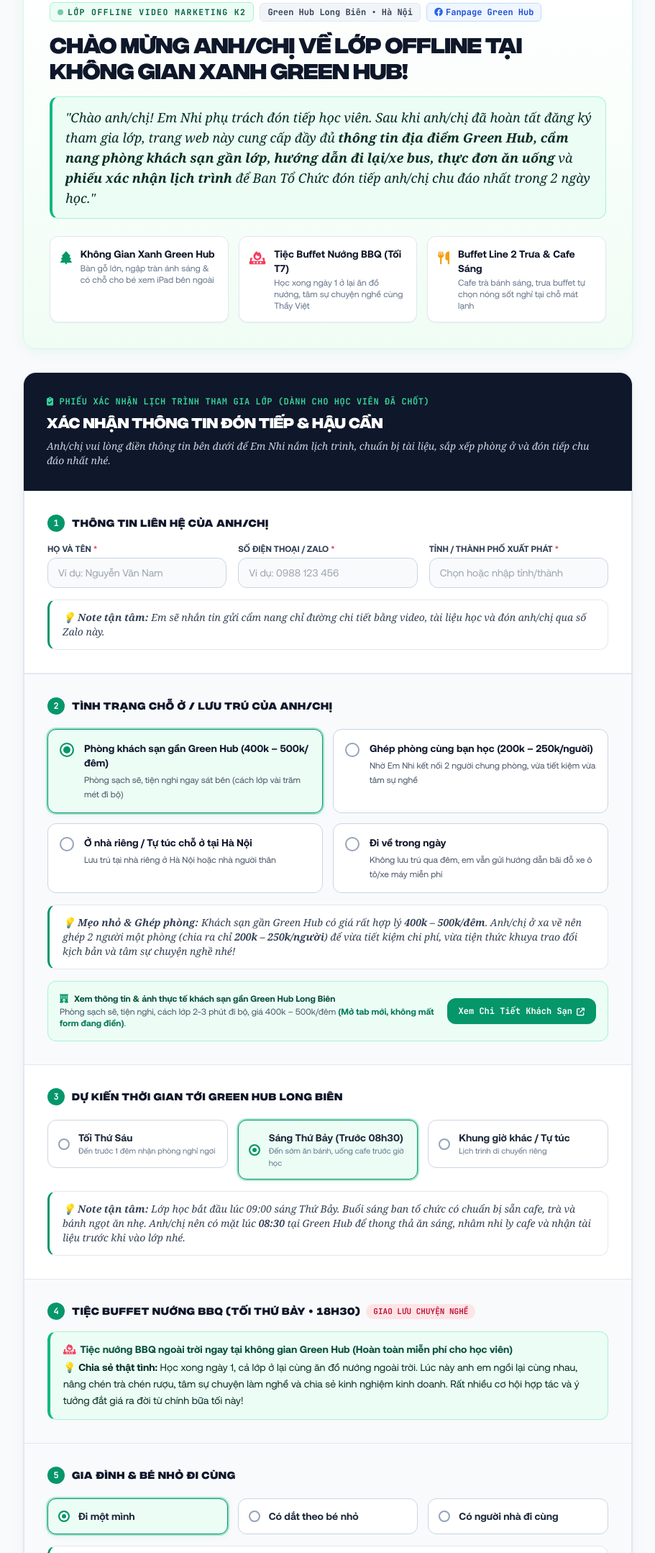
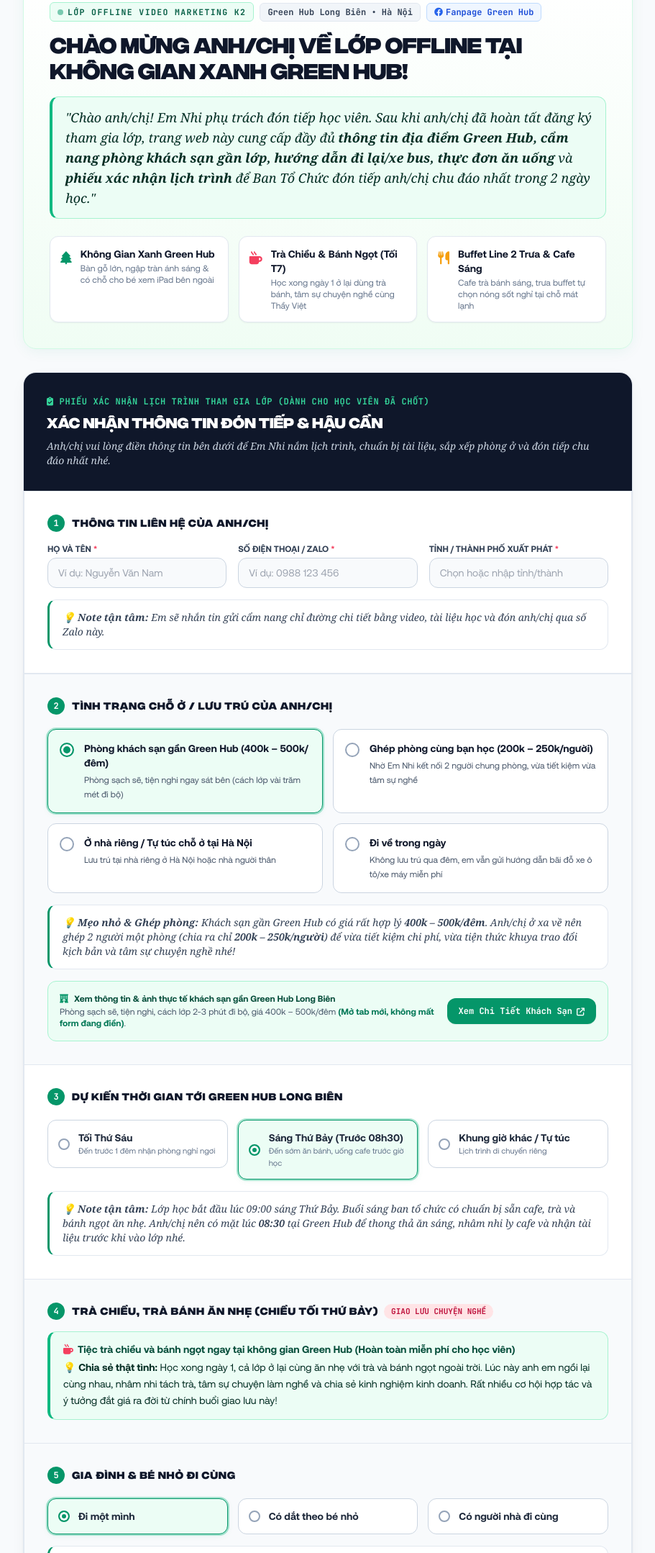
Before and after one commit to vietndj/don-ban-ve-ecopark, a website: page index.html in a window 1280 px wide. Shown: the part 145-2303 px from the top of the page at 72% size, without its empty margins (184-1095 px from the left). Drawn offline with nearby package versions, Linux system fonts and the light colour scheme; a web font is replaced by a local one.

Commit message:
update BBQ to Tra Chieu

```diff
--- a/index.html
+++ b/index.html
@@ -293,10 +293,10 @@
             </div>
           </div>
           <div class="p-3.5 rounded-xl bg-white border border-slate-200 shadow-sm flex items-start gap-3">
-            <span class="text-rose-500 text-lg mt-0.5"><i class="fa-solid fa-fire-burner"></i></span>
+            <span class="text-rose-500 text-lg mt-0.5"><i class="fa-solid fa-mug-hot"></i></span>
             <div>
-              <div class="font-bold text-slate-900">Tiệc Buffet Nướng BBQ (Tối T7)</div>
-              <div class="text-xs text-slate-500 mt-0.5">Học xong ngày 1 ở lại ăn đồ nướng, tâm sự chuyện nghề cùng Thầy Việt</div>
+              <div class="font-bold text-slate-900">Trà Chiều & Bánh Ngọt (Tối T7)</div>
+              <div class="text-xs text-slate-500 mt-0.5">Học xong ngày 1 ở lại dùng trà bánh, tâm sự chuyện nghề cùng Thầy Việt</div>
             </div>
           </div>
           <div class="p-3.5 rounded-xl bg-white border border-slate-200 shadow-sm flex items-start gap-3">
@@ -507,13 +507,13 @@
           </div>
         </div>
 
-        <!-- BLOCK 4: BỮA TỐI THÂN MẬT - TIỆC BUFFET NƯỚNG BBQ -->
+        <!-- BLOCK 4: TRÀ CHIỀU, TRÀ BÁNH ĂN NHẸ -->
         <div class="p-6 sm:p-8 zebra-block--tint space-y-4">
           <div class="flex items-center gap-2.5">
             <span class="w-6 h-6 rounded-full bg-emerald-600 text-white font-mono-code font-bold text-xs flex items-center justify-center">4</span>
             <div class="flex flex-wrap items-center gap-2">
               <h3 class="font-integral text-xs sm:text-sm font-bold uppercase text-slate-900 tracking-wider">
-                TIỆC BUFFET NƯỚNG BBQ (TỐI THỨ BẢY • 18H30)
+                TRÀ CHIỀU, TRÀ BÁNH ĂN NHẸ (CHIỀU TỐI THỨ BẢY)
               </h3>
               <span class="px-2.5 py-0.5 rounded-full bg-rose-100 text-rose-700 text-[11px] font-mono-code font-bold">GIAO LƯU CHUYỆN NGHỀ</span>
             </div>
@@ -521,11 +521,11 @@
 
           <div class="cl-callout cl-callout--success font-body text-xs sm:text-sm">
             <div class="font-bold text-emerald-900 flex items-center gap-1.5 mb-1">
-              <i class="fa-solid fa-fire-burner text-rose-500"></i>
-              <span>Tiệc nướng BBQ ngoài trời ngay tại không gian Green Hub (Hoàn toàn miễn phí cho học viên)</span>
+              <i class="fa-solid fa-mug-hot text-rose-500"></i>
+              <span>Tiệc trà chiều và bánh ngọt ngay tại không gian Green Hub (Hoàn toàn miễn phí cho học viên)</span>
             </div>
             <p class="text-emerald-950 leading-relaxed">
-              💡 <strong>Chia sẻ thật tình:</strong> Học xong ngày 1, cả lớp ở lại cùng ăn đồ nướng ngoài trời. Lúc này anh em ngồi lại cùng nhau, nâng chén trà chén rượu, tâm sự chuyện làm nghề và chia sẻ kinh nghiệm kinh doanh. Rất nhiều cơ hội hợp tác và ý tưởng đắt giá ra đời từ chính bữa tối này!
+              💡 <strong>Chia sẻ thật tình:</strong> Học xong ngày 1, cả lớp ở lại cùng ăn nhẹ với trà và bánh ngọt ngoài trời. Lúc này anh em ngồi lại cùng nhau, nhâm nhi tách trà, tâm sự chuyện làm nghề và chia sẻ kinh nghiệm kinh doanh. Rất nhiều cơ hội hợp tác và ý tưởng đắt giá ra đời từ chính buổi giao lưu này!
             </p>
           </div>
         </div>
@@ -666,9 +666,9 @@
                 <img src="/assets/venue/venue_cafe.jpg" alt="Ban công cafe" class="w-full h-full object-cover group-hover:scale-105 transition duration-300">
                 <div class="absolute bottom-0 inset-x-0 bg-black/60 text-white text-[10px] p-1 text-center font-bold">Ban công cafe</div>
               </div>
-              <div class="rounded-xl overflow-hidden border border-slate-200 shadow-sm aspect-video bg-slate-100 relative group cursor-pointer" onclick="openMenuImage('/assets/venue/venue_bbq.jpg', 'Tiệc nướng BBQ tối ngày 1')">
-                <img src="/assets/venue/venue_bbq.jpg" alt="Tiệc nướng BBQ" class="w-full h-full object-cover group-hover:scale-105 transition duration-300">
-                <div class="absolute bottom-0 inset-x-0 bg-black/60 text-white text-[10px] p-1 text-center font-bold">Tiệc nướng BBQ</div>
+              <div class="rounded-xl overflow-hidden border border-slate-200 shadow-sm aspect-video bg-slate-100 relative group cursor-pointer" onclick="openMenuImage('/assets/venue/venue_bbq.jpg', 'Trà chiều giao lưu cuối ngày 1')">
+                <img src="/assets/venue/venue_bbq.jpg" alt="Trà chiều giao lưu" class="w-full h-full object-cover group-hover:scale-105 transition duration-300">
+                <div class="absolute bottom-0 inset-x-0 bg-black/60 text-white text-[10px] p-1 text-center font-bold">Trà chiều giao lưu</div>
               </div>
               <div class="rounded-xl overflow-hidden border border-slate-200 shadow-sm aspect-video bg-slate-100 relative group cursor-pointer" onclick="openMenuImage('/assets/venue/venue_hotel.png', 'Phòng khách sạn nghỉ đêm')">
                 <img src="/assets/venue/venue_hotel.png" alt="Khách sạn" class="w-full h-full object-cover group-hover:scale-105 transition duration-300">
@@ -808,9 +808,9 @@
                   <td class="py-3 px-3 text-slate-600">Món nóng sốt tại chỗ, rau củ tươi sạch, nghỉ ngơi mát lạnh</td>
                 </tr>
                 <tr class="hover:bg-slate-50/80 transition">
-                  <td class="py-3 px-3 font-semibold text-slate-900">Tiệc buffet nướng BBQ tối Thứ Bảy</td>
+                  <td class="py-3 px-3 font-semibold text-slate-900">Giao lưu trà chiều và bánh ngọt tối Thứ Bảy</td>
                   <td class="py-3 px-3 font-mono-code text-slate-800">Đã bao gồm trong khóa học</td>
-                  <td class="py-3 px-3 text-slate-600">Bếp nướng ngoài trời, cả lớp quây quần tâm sự nghề cùng Thầy</td>
+                  <td class="py-3 px-3 text-slate-600">Tiệc trà bánh ngoài trời, cả lớp quây quần tâm sự nghề cùng Thầy</td>
                 </tr>
                 <tr class="hover:bg-slate-50/80 transition">
                   <td class="py-3 px-3 font-semibold text-slate-900">Bãi đỗ xe ô tô &amp; xe máy</td>
```
Also changed, not shown: public/index.html (+13 -13 lines).
